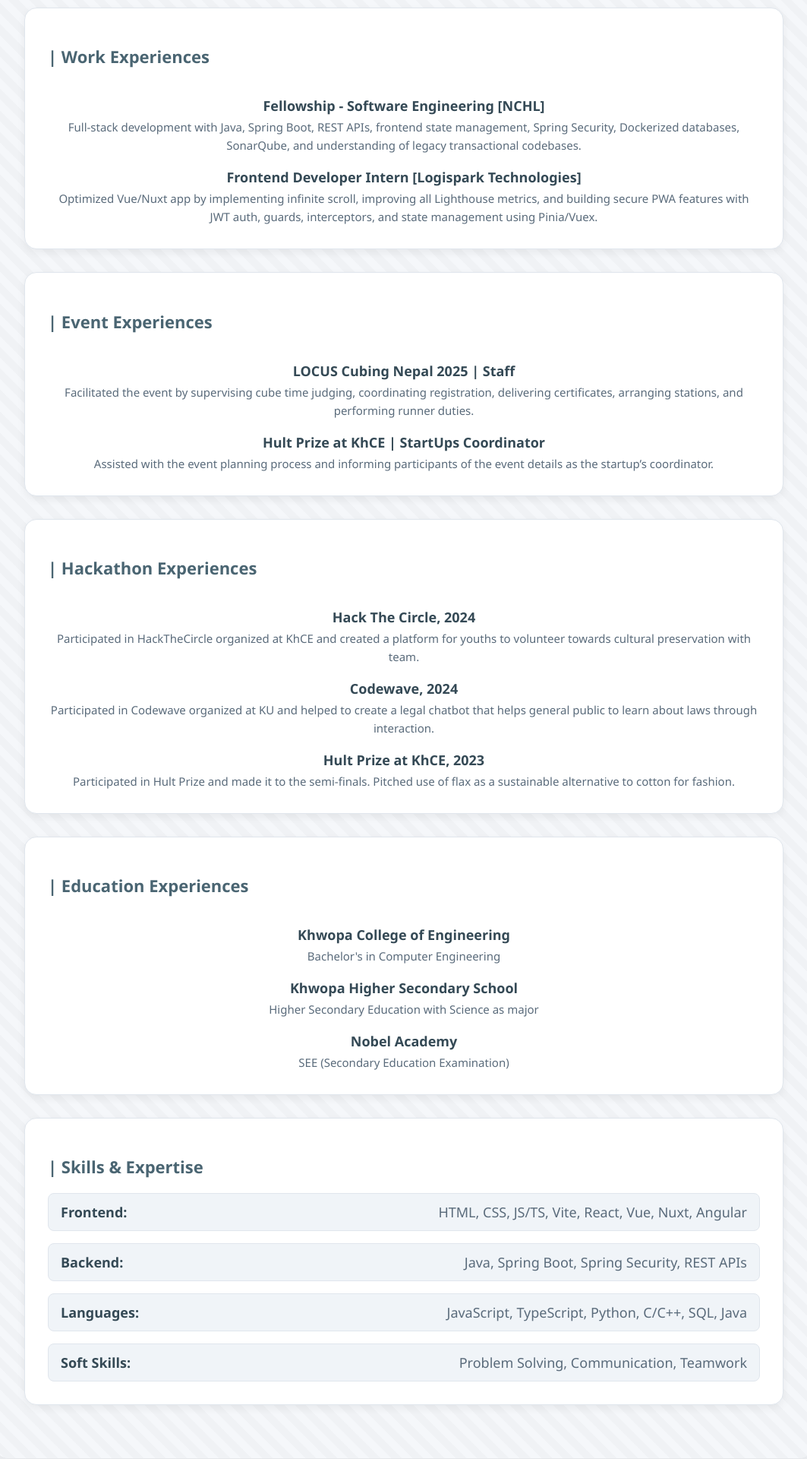
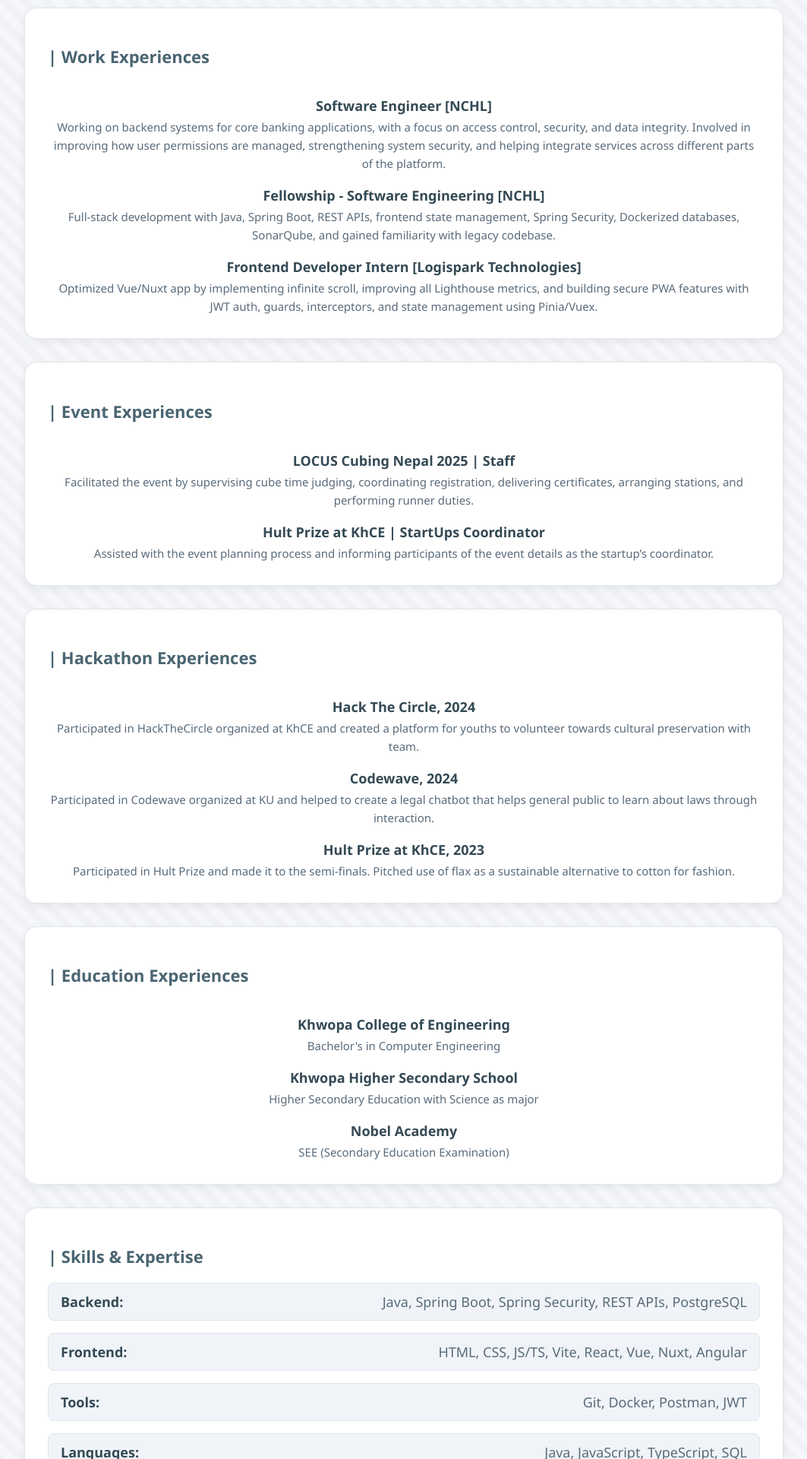
Before and after one commit to UtsavCK/Portfolio, a React (Vite) app: page /about in a window 1280 px wide. Shown: the part 220-2140 px from the top of the page at 76% size, without its empty margins (108-1171 px from the left). Built offline with nearby package versions, Linux system fonts and the light colour scheme; a web font is replaced by a local one.

Commit message:
Update bio and add work experience + update CV

```diff
--- a/src/components/About.jsx
+++ b/src/components/About.jsx
@@ -4,9 +4,14 @@
 const About = () => {
   const workDetails = [
     {
+      title: "Software Engineer [NCHL]",
+      description:
+        "Working on backend systems for core banking applications, with a focus on access control, security, and data integrity. Involved in improving how user permissions are managed, strengthening system security, and helping integrate services across different parts of the platform.",
+    },
+    {
       title: "Fellowship - Software Engineering [NCHL]",
       description:
-        "Full-stack development with Java, Spring Boot, REST APIs, frontend state management, Spring Security, Dockerized databases, SonarQube, and understanding of legacy transactional codebases.",
+        "Full-stack development with Java, Spring Boot, REST APIs, frontend state management, Spring Security, Dockerized databases, SonarQube, and gained familiarity with legacy codebase.",
     },
     {
       title: "Frontend Developer Intern [Logispark Technologies]",
@@ -86,21 +91,25 @@
         <h2>| Skills & Expertise</h2>
         <div className="skills-list">
           <div className="skill-item">
+            <span className="skill-label">Backend:</span>
+            <span className="skill-value">
+              Java, Spring Boot, Spring Security, REST APIs, PostgreSQL
+            </span>
+          </div>
+          <div className="skill-item">
             <span className="skill-label">Frontend:</span>
             <span className="skill-value">
               HTML, CSS, JS/TS, Vite, React, Vue, Nuxt, Angular
             </span>
           </div>
           <div className="skill-item">
-            <span className="skill-label">Backend:</span>
-            <span className="skill-value">
-              Java, Spring Boot, Spring Security, REST APIs
-            </span>
+            <span className="skill-label">Tools:</span>
+            <span className="skill-value">Git, Docker, Postman, JWT</span>
           </div>
           <div className="skill-item">
             <span className="skill-label">Languages:</span>
             <span className="skill-value">
-              JavaScript, TypeScript, Python, C/C++, SQL, Java
+              Java, JavaScript, TypeScript, SQL
             </span>
           </div>
           <div className="skill-item">
--- a/src/components/Main.jsx
+++ b/src/components/Main.jsx
@@ -13,11 +13,12 @@
           <h1>Utsav Kayastha</h1>
           <h3>Few things about me!</h3>
           <p>
-            Hi! I&apos;m Utsav Kayastha, a recent Computer Engineering graduate and
-            aspiring Fullstack Software Engineer. I enjoy building end-to-end
-            web applications, solving problems with a creative and analytical
-            approach, and exploring new technologies. This site showcases some
-            of the projects I&apos;ve worked on. Thanks for stopping by!
+            Hi! I&apos;m Utsav Kayastha, a Software Engineer currently building
+            backend systems for financial infrastructure. I enjoy building
+            end-to-end web applications, digging into problems with a mix of
+            creativity and logic, and picking up new tech along the way. This
+            site showcases some of the projects I&apos;ve worked on. Thanks for
+            stopping by!
           </p>
           <br />
           <Link to="/about">
```
Also changed, not shown: 1 other file (tests, documents, lock files or other folders).
